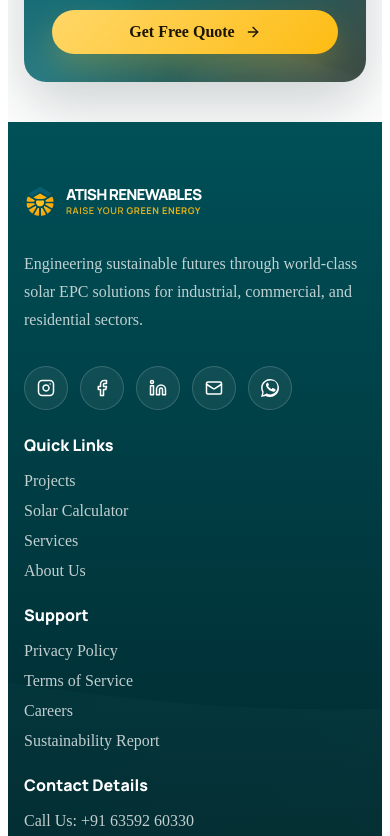
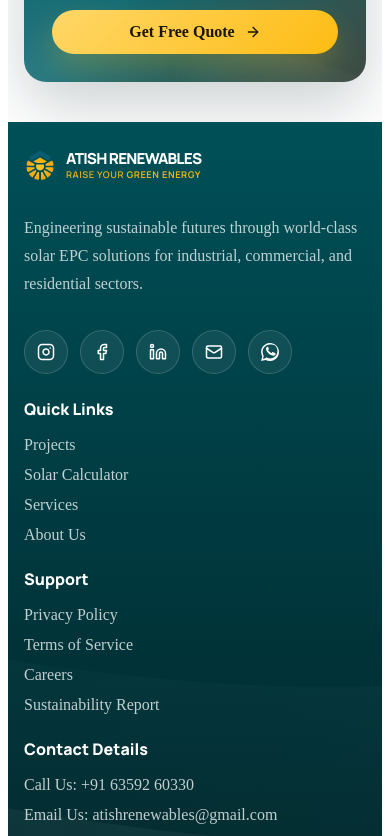
Before and after one commit to Nikunj-1812/Atish-Renwables-Website, a React (Vite) app in the folder frontend/: page / in a window 390 px wide. Shown: the part 4440-5276 px from the top of the page. Built offline with nearby package versions, Linux system fonts and the light colour scheme.

Commit message:
final changes

```diff
--- a/frontend/src/styles/global.css
+++ b/frontend/src/styles/global.css
@@ -2082,7 +2082,7 @@ main {
   }
 
   .footer__inner {
-    padding: 64px 0 22px;
+    padding: 40px 0 22px;
   }
 
   .section-heading {
@@ -2264,6 +2264,10 @@ main {
     padding-bottom: 40px;
   }
 
+  .footer__inner {
+    padding-top: 28px;
+  }
+
   .section-heading {
     margin-bottom: 18px;
   }
```
